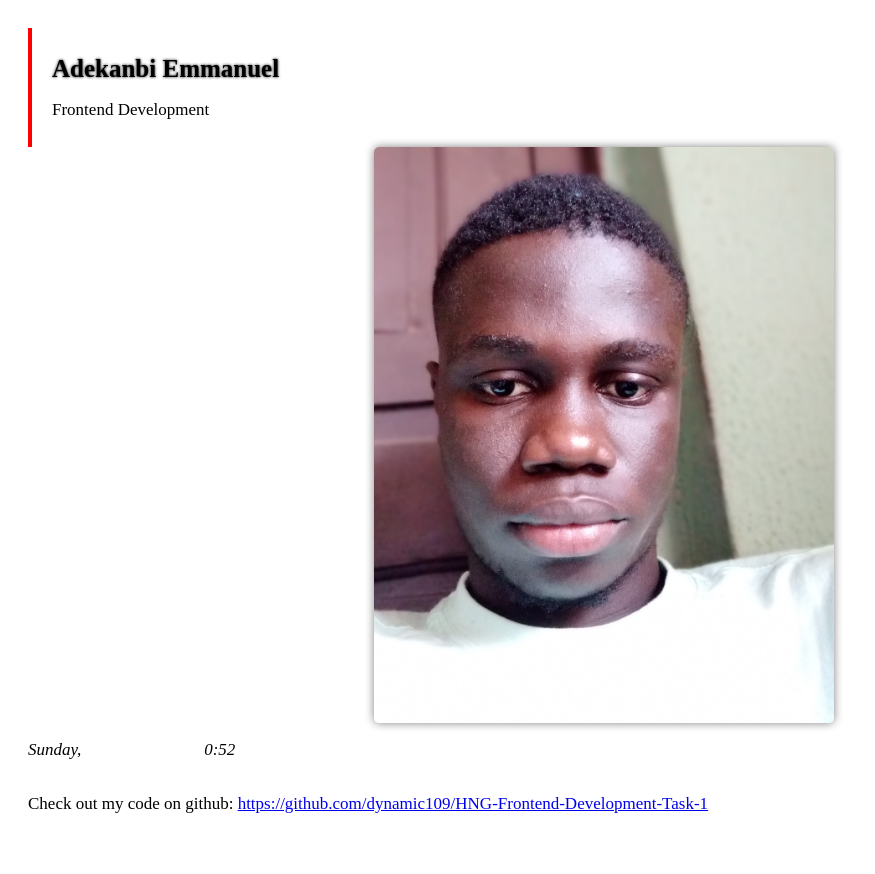
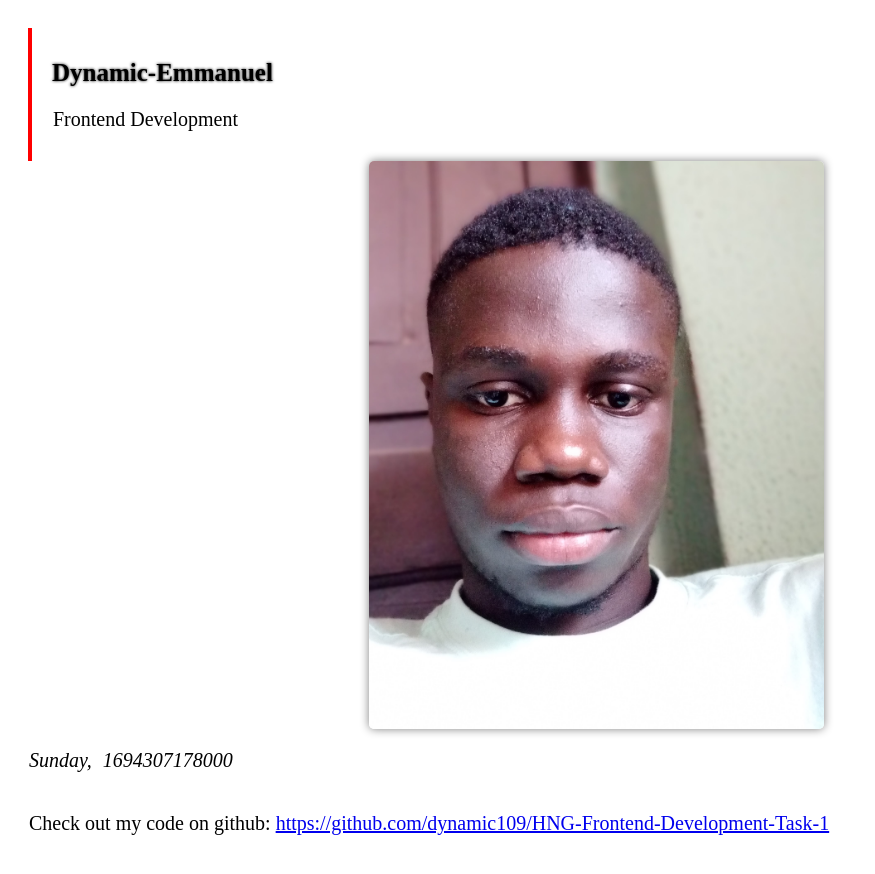
Before and after one commit to dynamic109/HNG-Frontend-Development-Task-1, a plain HTML site: page index.html in a window 1280 px wide. Shown: the whole page, without its empty margins (0-875 px from the left). Drawn offline with Linux system fonts and the light colour scheme.

Commit message:
Add files via upload
i updated my html to use the data-testid attribute, and updated my styling in css and also made my time change in the interval of 1000 milliseconds

```diff
--- a/index.html
+++ b/index.html
@@ -7,25 +7,27 @@
     <title>Task 1</title>
 </head>
 <body>
+    <section>
         <div id="text-container">
-            <h1 id="slack-user-name">Adekanbi Emmanuel</h1>
-            <p id="mytrack">Frontend Development</p>
+            <h1 data-testid="slack-user-name">Dynamic-Emmanuel</h1>
+            <p data-testid="mytrack">Frontend Development</p>
         </div>
 
         <div id="img-container">
-            <img src="image.jpg" id="slack-display-picture" alt="A picture of Adekanbi Emmanuel">
+            <img src="image.jpg" data-testid="slack-display-picture" alt="A picture of Adekanbi Emmanuel">
         </div>
 
         <div id="date-container">
-            <p id="current-day-of-the-week"></p>
-            <p id="current-utc-time"></p>
+            <p data-testid="current-day-of-the-week"></p>
+            <p data-testid="current-utc-time"></p>
         </div>
 
         <div>
-            <p>Check out my code on github: <a href="https://github.com/dynamic109/HNG-Frontend-Development-Task-1" target="_blank" id="github-url" >https://github.com/dynamic109/HNG-Frontend-Development-Task-1</a></p>
+            <p>Check out my code on github: <a href="https://github.com/dynamic109/HNG-Frontend-Development-Task-1" target="_blank" data-testid="github-url" >https://github.com/dynamic109/HNG-Frontend-Development-Task-1</a></p>
         </div>
+    </section>
+
 
     <script src="index.js"></script>
-
 </body>
 </html>
--- a/index.js
+++ b/index.js
@@ -1,13 +1,18 @@
-const currentUtcTime = document.getElementById('current-utc-time')
-const currentDayOfTheWeek = document.getElementById('current-day-of-the-week')
+const currentUtcTime = document.querySelector('[data-testid="current-utc-time"]')
+const currentDayOfTheWeek = document.querySelector('[data-testid="current-day-of-the-week"]')
 const weekday = ["Sunday","Monday","Tuesday","Wednesday","Thursday","Friday","Saturday"];
 
 const date = new Date()
 const day = weekday[date.getDay()]
-const hour = date.getHours()
-const minute = date.getMinutes()
 
-const time =  `${hour}:${minute}`
 
 currentDayOfTheWeek.textContent = `${day}, `
-currentUtcTime.textContent =  time
+function getTime(){
+
+    const date = new Date()
+    const time = date.getTime()
+    currentUtcTime.textContent =  time
+
+}
+
+setInterval( getTime, 1000)
--- a/style.css
+++ b/style.css
@@ -1,4 +1,4 @@
-body{
+section{
     width: 90%;
     padding: 20px;
 }
@@ -10,7 +10,15 @@ img {
 }
 
 p {
-    font-size: 17px;
+
+    font-size: 20px;
+    margin-left: 1px;
+}
+
+h1{
+    text-shadow: 0 0 3px black;
+    font-size: 25px;
+
 }
 
 #text-container {
@@ -18,21 +26,16 @@ p {
     padding: 10px 20px;
 }
 
+
+
 #date-container {
     width: 18%;
     display: flex;
     justify-content: space-between;
     font-style: italic;
 }
+
 #img-container {
     display: flex;
     justify-content: center;
 }
-#current-utc-time{
-    margin-left: 2px;
-}
-#slack-user-name{
-    text-shadow: 0 0 3px black;
-    font-size: 25px;
-
-}
```
